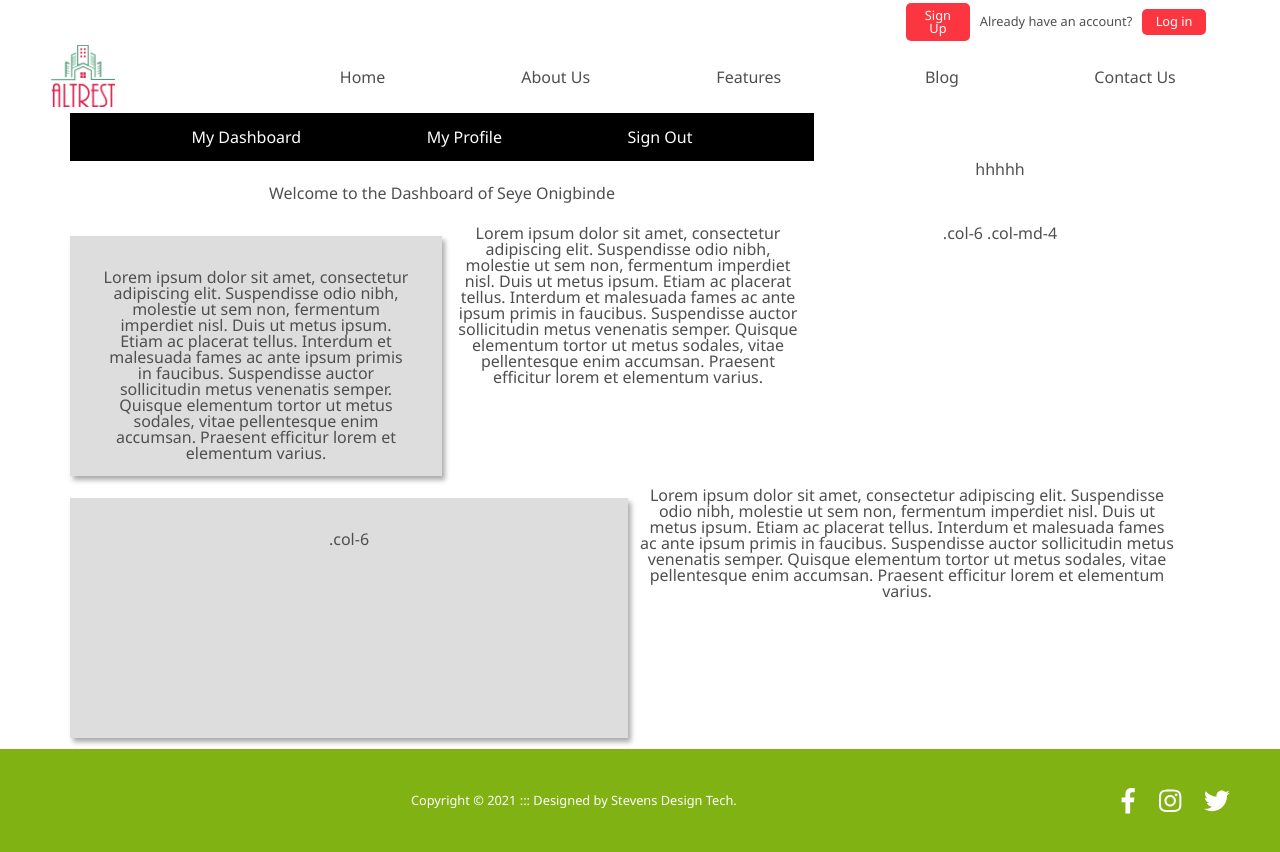
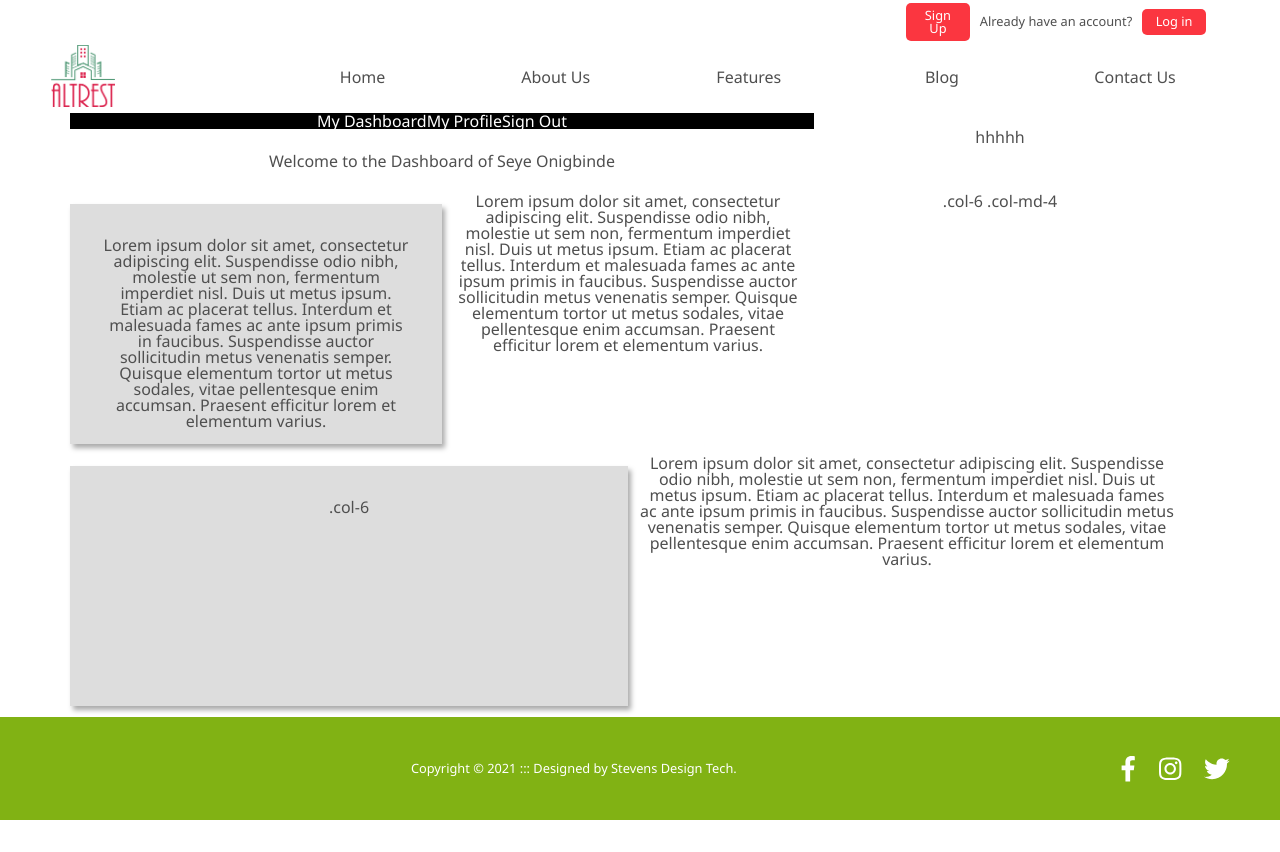
Before and after one commit to seyeonigbinde/Altrest-Real-Estate-Platform, a React (Create React App) app in the folder altrest-app/: page /dashboard in a window 1280 px wide. After the commit the page ends 820 px from the top, so only its background shows below. Built offline with nearby package versions, Linux system fonts and the light colour scheme.

Commit message:
additional cleanup of errors

```diff
--- a/altrest-app/src/App.js
+++ b/altrest-app/src/App.js
@@ -4,7 +4,6 @@ import { BrowserRouter as Route, Link, NavLink, Switch } from "react-router-dom"
 // import Header from './Components/Header';
 import Banner from './Components/Banner';
 import Services from './Components/Services'
-// import { Route, Switch, Redirect } from "react-router-dom";
 import Feature from './Components/Feature';
 import Footer from './Components/Footer';
 import Login from './Components/Login'
@@ -17,7 +16,7 @@ import Dashboard from './Components/Dashboard';
 
 
 import altrest from './image/altrest.png';
-import PrivateRoute from './Utils/PrivateRoute'
+// import PrivateRoute from './Utils/PrivateRoute'
 // import Header from './Components/Header';
 
 function App() {
--- a/altrest-app/src/Components/AddBlog.js
+++ b/altrest-app/src/Components/AddBlog.js
@@ -4,9 +4,8 @@ import { useParams, useHistory, Link } from 'react-router-dom';
 import axios from 'axios';
 import * as yup from 'yup';
 
-import aboutus_image_1 from '../image/aboutus_image_1.jpeg';
+// import aboutus_image_1 from '../image/aboutus_image_1.jpeg';
 import blogSchema from '../Utils/blogSchema';
-import { axiosWithAuth} from '../Utils/axiosWithAuth'
 
 const initialBlogValues = {
     title: '',
@@ -74,16 +73,7 @@ const AddBlog = ()=> {
 		e.preventDefault();
 		setSeeProfile(!seeProfile);
 	  };
-    const signOut = () => {
-        axiosWithAuth().post('/logout')
-        .then(res=> {
-          localStorage.removeItem("token");
-          window.location.href = "/";
-        })
-        .catch(err=> {
-          console.log(err);
-        })
-      };
+
     return(
 
         <div className="container-sm">
@@ -126,11 +116,11 @@ const AddBlog = ()=> {
                     </p>
                     { seeProfile &&
                   <div class="list-group list-group-flush ">
-                  <a href="#" class="list-group-item-sm list-group-item-action-sm p-3">My Profile</a>
+                  {/* <a href="#" class="list-group-item-sm list-group-item-action-sm p-3">My Profile</a>
                   <a href="#" class="list-group-item-sm list-group-item-action-sm p-3">My Stories</a>
                   <a href="#" class="list-group-item-sm list-group-item-action-sm p-3">Link</a>
                   <a href="#" class="list-group-item-sm list-group-item-action-sm p-3">Link</a>
-                  <a href="#" class="list-group-item-sm list-group-item-action-sm p-3">Sign Out</a>
+                  <a href="#" class="list-group-item-sm list-group-item-action-sm p-3">Sign Out</a> */}
                 </div>
                     }
                 </div>
--- a/altrest-app/src/Components/Dashboard.js
+++ b/altrest-app/src/Components/Dashboard.js
@@ -1,6 +1,6 @@
-import React, {useState} from 'react';
+import React from 'react';
 
-import { BrowserRouter as Router, Link } from "react-router-dom";
+import { BrowserRouter as Link } from "react-router-dom";
 import {axiosWithAuth} from '../Utils/axiosWithAuth'
 
 
```
